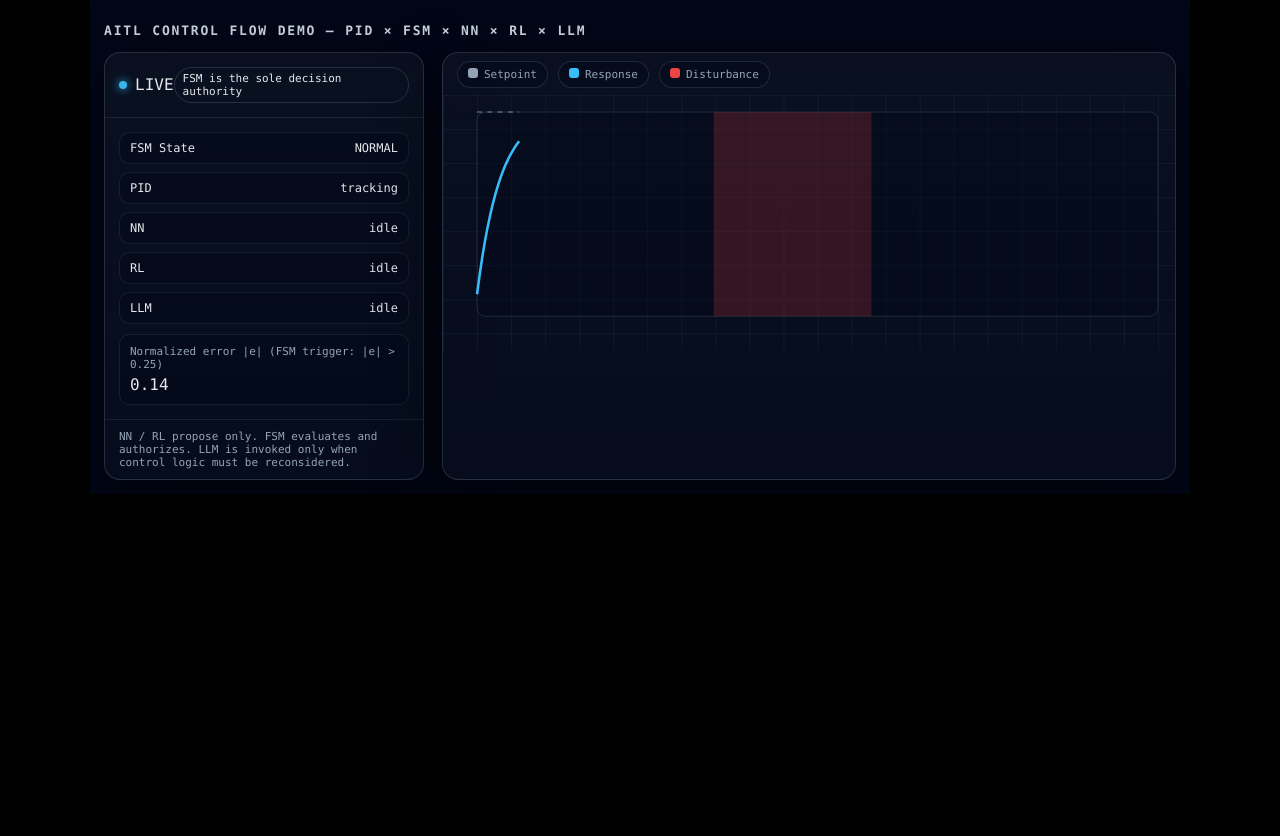
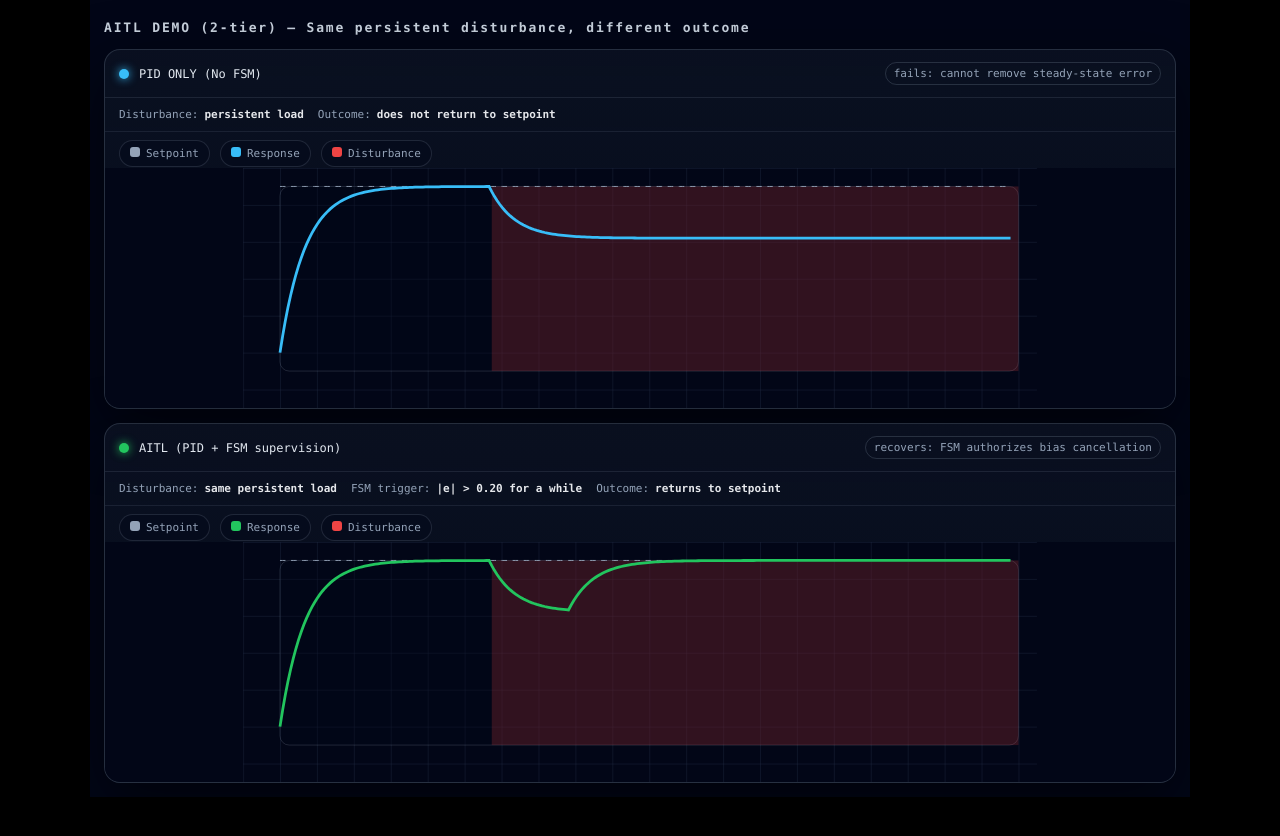
Before and after one commit to Samizo-AITL/aitl-animation-demos, a Jekyll site: the page demo/js-svg/aitl-control-flow.html, which Jekyll copies as it is, in a window 1280 px wide. Shown: the top 836 px of the page. Built offline with Jekyll 4.4.1, drawn with Linux system fonts in a browser that asks for light colours.

Commit message:
Update aitl-control-flow.html

```diff
--- a/demo/js-svg/aitl-control-flow.html
+++ b/demo/js-svg/aitl-control-flow.html
@@ -3,7 +3,7 @@
 <head>
 <meta charset="UTF-8" />
 <meta name="viewport" content="width=device-width, initial-scale=1" />
-<title>AITL Control Flow Demo — PID × FSM × NN × RL × LLM</title>
+<title>AITL Demo (2-tier) — PID only breaks / AITL recovers</title>
 
 <style>
 :root{
@@ -14,7 +14,8 @@
   --shadow:0 20px 60px rgba(0,0,0,.55);
 
   --set:#94a3b8;
-  --resp:#38bdf8;
+  --pid:#38bdf8;
+  --aitl:#22c55e;
   --dist:#ef444433;
 }
 
@@ -25,27 +26,23 @@ html,body{
   color:#e5e7eb;
   font-family:ui-monospace, Menlo, Consolas, monospace;
 }
-
 .wrap{
   max-width:1100px;
   margin:auto;
   padding:14px;
   background:var(--bg);
 }
-
 h1{
   font-size:13px;
   letter-spacing:.14em;
   color:#cbd5e1;
-  margin-bottom:14px;
+  margin:6px 0 14px;
 }
-
-.panel{
+.grid{
   display:grid;
-  grid-template-columns:320px 1fr;
-  gap:18px;
+  grid-template-columns:1fr;
+  gap:14px;
 }
-
 .card{
   background:linear-gradient(180deg, rgba(11,18,34,.85), rgba(11,18,34,.55));
   border:1px solid rgba(148,163,184,.22);
@@ -53,67 +50,40 @@ h1{
   box-shadow:var(--shadow);
   overflow:hidden;
 }
-
-.cardHeader{
-  padding:14px;
+.header{
+  padding:12px 14px;
+  display:flex;
+  align-items:center;
+  justify-content:space-between;
   border-bottom:1px solid rgba(148,163,184,.14);
-  display:flex;
-  justify-content:space-between;
-  align-items:center;
 }
-
-.pulse{
-  width:8px;height:8px;border-radius:50%;
-  background:#38bdf8;
-  box-shadow:0 0 10px #38bdf8;
-  animation:pulse 1.2s infinite;
+.title{
+  display:flex;align-items:center;gap:10px;
+  font-size:12px;color:#e2e8f0;
 }
-@keyframes pulse{50%{opacity:.4}}
-
 .badge{
   font-size:11px;
   padding:4px 8px;
   border-radius:999px;
   border:1px solid rgba(148,163,184,.22);
+  color:var(--muted);
 }
-
-.status{padding:14px;font-size:12px;}
-.row{
-  display:flex;justify-content:space-between;
-  padding:8px 10px;margin-bottom:8px;
-  border-radius:10px;
-  background:rgba(2,6,23,.35);
-  border:1px solid rgba(148,163,184,.12);
-}
-
-.kpi{
-  margin-top:10px;
-  padding:10px;
-  border-radius:10px;
-  background:rgba(2,6,23,.35);
-  border:1px solid rgba(148,163,184,.12);
-}
-.kpi .label{font-size:11px;color:var(--muted);}
-.kpi .num{font-size:16px;margin-top:4px;}
-
-.footer{
+.sub{
   padding:10px 14px;
   font-size:11px;
   color:var(--muted);
-  border-top:1px solid rgba(148,163,184,.14);
+  border-bottom:1px solid rgba(148,163,184,.12);
+  display:flex;
+  gap:14px;
+  flex-wrap:wrap;
 }
-
-/* ==== GRAPH ==== */
-.svgWrap{
-  position:relative;
-  padding-top:42px; /* ← 注釈分の退避 */
-}
-
+.kpi{display:flex;gap:6px;align-items:center;}
+.kpi b{color:#e5e7eb;font-weight:600;}
+.svgWrap{position:relative;padding-top:36px;}
 .legend{
-  position:absolute;
-  top:8px;left:14px;
+  position:absolute;top:8px;left:14px;
+  display:flex;gap:10px;
   font-size:11px;color:var(--muted);
-  display:flex;gap:10px;
 }
 .chip{
   padding:6px 10px;border-radius:999px;
@@ -121,151 +91,213 @@ h1{
   border:1px solid rgba(148,163,184,.18);
 }
 .sw{width:10px;height:10px;border-radius:3px;display:inline-block;margin-right:6px;}
+svg{display:block;width:100%;height:240px;background:#020617;}
 </style>
 </head>
 
 <body>
 <div class="wrap">
-<h1>AITL CONTROL FLOW DEMO — PID × FSM × NN × RL × LLM</h1>
+  <h1>AITL DEMO (2-tier) — Same persistent disturbance, different outcome</h1>
 
-<div class="panel">
+  <div class="grid">
 
-<!-- STATUS -->
+    <!-- ===== TOP: PID ONLY ===== -->
     <div class="card">
-  <div class="cardHeader">
-    <div style="display:flex;align-items:center;gap:8px">
-      <span class="pulse"></span>LIVE
+      <div class="header">
+        <div class="title">
+          <span style="width:10px;height:10px;border-radius:50%;background:var(--pid);box-shadow:0 0 10px var(--pid)"></span>
+          PID ONLY (No FSM)
         </div>
-    <span class="badge">FSM is the sole decision authority</span>
+        <span class="badge">fails: cannot remove steady-state error</span>
+      </div>
+      <div class="sub">
+        <div class="kpi">Disturbance: <b>persistent load</b></div>
+        <div class="kpi">Outcome: <b>does not return to setpoint</b></div>
       </div>
 
-  <div class="status">
-    <div class="row"><span>FSM State</span><span id="fsm">NORMAL</span></div>
-    <div class="row"><span>PID</span><span id="pid">tracking</span></div>
-    <div class="row"><span>NN</span><span id="nn">idle</span></div>
-    <div class="row"><span>RL</span><span id="rl">idle</span></div>
-    <div class="row"><span>LLM</span><span id="llm">idle</span></div>
-
-    <div class="kpi">
-      <div class="label">Normalized error |e| (FSM trigger: |e| &gt; 0.25)</div>
-      <div class="num" id="err">0.00</div>
-    </div>
-  </div>
-
-  <div class="footer">
-    NN / RL propose only. FSM evaluates and authorizes.
-    LLM is invoked only when control logic must be reconsidered.
-  </div>
-</div>
-
-<!-- GRAPH -->
-<div class="card svgWrap">
+      <div class="svgWrap">
         <div class="legend">
           <div class="chip"><span class="sw" style="background:var(--set)"></span>Setpoint</div>
-    <div class="chip"><span class="sw" style="background:var(--resp)"></span>Response</div>
+          <div class="chip"><span class="sw" style="background:var(--pid)"></span>Response</div>
           <div class="chip"><span class="sw" style="background:#ef4444"></span>Disturbance</div>
         </div>
 
-  <svg viewBox="0 0 860 300">
+        <svg viewBox="0 0 860 260">
           <defs>
-      <pattern id="grid" width="40" height="40" patternUnits="userSpaceOnUse">
+            <pattern id="gridA" width="40" height="40" patternUnits="userSpaceOnUse">
               <path d="M40 0 L0 0 0 40" stroke="rgba(31,42,68,.8)" fill="none"/>
             </pattern>
           </defs>
 
-    <rect width="860" height="300" fill="url(#grid)"/>
-    <rect x="40" y="20" width="800" height="240" rx="10"
+          <rect width="860" height="260" fill="url(#gridA)"/>
+          <rect x="40" y="20" width="800" height="200" rx="10"
                 fill="rgba(2,6,23,.35)" stroke="rgba(148,163,184,.22)"/>
 
-    <!-- disturbance band -->
-    <rect id="dist" y="20" height="240" fill="var(--dist)" visibility="hidden"/>
+          <rect id="distTop" y="20" height="200" fill="var(--dist)" visibility="hidden"/>
 
-    <path id="setPath" stroke="#94a3b8" stroke-dasharray="6 6" fill="none"/>
-    <path id="pidPath" stroke="#38bdf8" stroke-width="3" fill="none"/>
+          <path id="setTop" stroke="#94a3b8" stroke-dasharray="6 6" fill="none"/>
+          <path id="respTop" stroke="#38bdf8" stroke-width="3" fill="none"/>
         </svg>
+      </div>
+    </div>
+
+    <!-- ===== BOTTOM: AITL ===== -->
+    <div class="card">
+      <div class="header">
+        <div class="title">
+          <span style="width:10px;height:10px;border-radius:50%;background:var(--aitl);box-shadow:0 0 10px var(--aitl)"></span>
+          AITL (PID + FSM supervision)
+        </div>
+        <span class="badge">recovers: FSM authorizes bias cancellation</span>
+      </div>
+      <div class="sub">
+        <div class="kpi">Disturbance: <b>same persistent load</b></div>
+        <div class="kpi">FSM trigger: <b>|e| &gt; 0.20 for a while</b></div>
+        <div class="kpi">Outcome: <b>returns to setpoint</b></div>
+      </div>
+
+      <div class="svgWrap">
+        <div class="legend">
+          <div class="chip"><span class="sw" style="background:var(--set)"></span>Setpoint</div>
+          <div class="chip"><span class="sw" style="background:var(--aitl)"></span>Response</div>
+          <div class="chip"><span class="sw" style="background:#ef4444"></span>Disturbance</div>
+        </div>
+
+        <svg viewBox="0 0 860 260">
+          <defs>
+            <pattern id="gridB" width="40" height="40" patternUnits="userSpaceOnUse">
+              <path d="M40 0 L0 0 0 40" stroke="rgba(31,42,68,.8)" fill="none"/>
+            </pattern>
+          </defs>
+
+          <rect width="860" height="260" fill="url(#gridB)"/>
+          <rect x="40" y="20" width="800" height="200" rx="10"
+                fill="rgba(2,6,23,.35)" stroke="rgba(148,163,184,.22)"/>
+
+          <rect id="distBot" y="20" height="200" fill="var(--dist)" visibility="hidden"/>
+
+          <path id="setBot" stroke="#94a3b8" stroke-dasharray="6 6" fill="none"/>
+          <path id="respBot" stroke="#22c55e" stroke-width="3" fill="none"/>
+        </svg>
+      </div>
     </div>
 
   </div>
 </div>
 
 <script>
-/* ==== parameters ==== */
-const N=260;
+/* ===== Common plotting helpers ===== */
+const X0=40, Y0=20, W=800, H=200;
+const N=280;
 const SET=1.0;
-const DIST_START=90, DIST_END=150;
 
-const X0=40,Y0=20,W=800,H=240;
+// disturbance: persistent step (starts and stays)
+const DIST_START=80;
+const DIST_BIAS=0.28; // visible constant offset
 
-/* ==== DOM ==== */
-const fsmEl=document.getElementById("fsm");
-const pidEl=document.getElementById("pid");
-const nnEl=document.getElementById("nn");
-const rlEl=document.getElementById("rl");
-const llmEl=document.getElementById("llm");
-const errEl=document.getElementById("err");
-
-const pidPath=document.getElementById("pidPath");
-const setPath=document.getElementById("setPath");
-const distEl=document.getElementById("dist");
-
-/* ==== state ==== */
-let i=0;
-let y=0;              // ← 状態変数（重要）
-let Kp=0.9;
-let fsmState="NORMAL";
-
-const px=[], sx=[];
 const X=i=>X0+(i/(N-1))*W;
 const Y=v=>Y0+H-(v*H);
+const clamp=v=>Math.max(0,Math.min(1.05,v));
 const path=(p,n)=>n<2?"":"M "+p.slice(0,n).map(q=>q.x+" "+q.y).join(" L ");
 
+/* ===== TOP: PID ONLY (will not remove steady-state error) =====
+   We intentionally model a "P-only-like" controller:
+   y_{k+1} = y_k + a*(Kp*(SET - y_k) - bias)
+   With constant bias, steady-state error remains.
+*/
+const setTop=document.getElementById("setTop");
+const respTop=document.getElementById("respTop");
+const distTop=document.getElementById("distTop");
+
+/* ===== BOTTOM: AITL (FSM allows bias cancellation) =====
+   Same plant, but FSM can authorize a bias-cancel term u_bias
+   after error stays large long enough.
+*/
+const setBot=document.getElementById("setBot");
+const respBot=document.getElementById("respBot");
+const distBot=document.getElementById("distBot");
+
+/* ===== Simulation state ===== */
+let i=0;
+
+// PID-only (P-only) state
+let yTop=0;
+const KpTop=1.0;
+const aTop=0.10;
+
+// AITL state
+let yBot=0;
+let KpBot=1.0;
+const aBot=0.10;
+let fsm="NORMAL";
+let uBias=0.0;
+let overCount=0;
+
+const pTop=[], sTop=[];
+const pBot=[], sBot=[];
+
+/* Draw disturbance band (persistent from DIST_START to end) */
+function showDistBands(){
+  const xStart=X(DIST_START);
+  const width=(X(N-1)-xStart);
+  [distTop, distBot].forEach(el=>{
+    el.setAttribute("x", xStart);
+    el.setAttribute("width", width);
+    el.setAttribute("visibility","visible");
+  });
+}
+showDistBands();
+
 function step(){
-  const disturbed=(i>DIST_START && i<DIST_END);
+  const disturbed = (i >= DIST_START);
+  const bias = disturbed ? DIST_BIAS : 0.0;
 
-  /* ---- plant + PID-like response ---- */
-  const dy = Kp*(SET - y);
-  const d  = disturbed ? -0.02 : 0;   // 外乱（負荷）
-  y += dy*0.12 + d;
+  /* ---------- TOP: PID ONLY (fails) ---------- */
+  // P-only control effort (no integral/bias cancellation)
+  const uTop = KpTop*(SET - yTop);
+  // plant update with constant bias subtracting effective actuation
+  yTop += aTop*(uTop - bias);
 
-  const e=Math.abs(SET-y);
-  errEl.textContent=e.toFixed(2);
+  /* ---------- BOTTOM: AITL (recovers) ---------- */
+  // FSM monitors error persistence
+  const eBot = Math.abs(SET - yBot);
+  if(disturbed && eBot > 0.20) overCount++;
+  else overCount = Math.max(0, overCount-1);
 
-  /* ---- FSM ---- */
-  if(disturbed && fsmState==="NORMAL"){
-    fsmState="DISTURBANCE_DETECTED";
-    distEl.setAttribute("x",X(DIST_START));
-    distEl.setAttribute("width",X(DIST_END)-X(DIST_START));
-    distEl.setAttribute("visibility","visible");
+  // FSM decision: authorize bias cancellation after persistence
+  if(fsm==="NORMAL" && overCount > 18){
+    fsm="BIAS_CANCEL_AUTHORIZED";
+    // "proposal" accepted: apply bias cancel
+    uBias = bias;     // simple cancellation (super clear for demo)
+    KpBot = 1.0;
   }
 
-  if(fsmState==="DISTURBANCE_DETECTED" && e>0.25){
-    fsmState="SAFE_CONTROL";
-    Kp=2.0;
-    nnEl.textContent="proposal: gain up";
-    rlEl.textContent="accepted";
-  }
+  // AITL control effort: P control + authorized bias cancel
+  const uBot = KpBot*(SET - yBot) + uBias;
+  yBot += aBot*(uBot - bias);
 
-  if(!disturbed && fsmState==="SAFE_CONTROL" && e<0.08){
-    fsmState="NORMAL";
-    Kp=0.9;
-    nnEl.textContent="idle";
-    rlEl.textContent="idle";
-    distEl.setAttribute("visibility","hidden");
-  }
+  // Optional: if disturbance never ends, keep authorized mode; if you later
+  // add disturbance end, you can return to NORMAL by resetting uBias to 0.
 
-  fsmEl.textContent=fsmState;
-  pidEl.textContent=(fsmState==="NORMAL")?"tracking":"adjusting";
+  /* ---------- Plot ---------- */
+  sTop[i]={x:X(i),y:Y(SET)};
+  pTop[i]={x:X(i),y:Y(clamp(yTop))};
+  setTop.setAttribute("d", path(sTop, i+1));
+  respTop.setAttribute("d", path(pTop, i+1));
 
-  /* ---- plot ---- */
-  px[i]={x:X(i),y:Y(Math.max(0,Math.min(1.05,y)))};
-  sx[i]={x:X(i),y:Y(SET)};
-  pidPath.setAttribute("d",path(px,i+1));
-  setPath.setAttribute("d",path(sx,i+1));
+  sBot[i]={x:X(i),y:Y(SET)};
+  pBot[i]={x:X(i),y:Y(clamp(yBot))};
+  setBot.setAttribute("d", path(sBot, i+1));
+  respBot.setAttribute("d", path(pBot, i+1));
 
   i++;
   if(i>=N){
-    i=0; y=0; Kp=0.9; fsmState="NORMAL";
-    px.length=0; sx.length=0;
+    i=0;
+    // reset
+    yTop=0; yBot=0;
+    fsm="NORMAL"; uBias=0; overCount=0;
+    pTop.length=0; sTop.length=0;
+    pBot.length=0; sBot.length=0;
   }
   requestAnimationFrame(step);
 }
```
Lines whose indentation alone changed are shown as unchanged.
